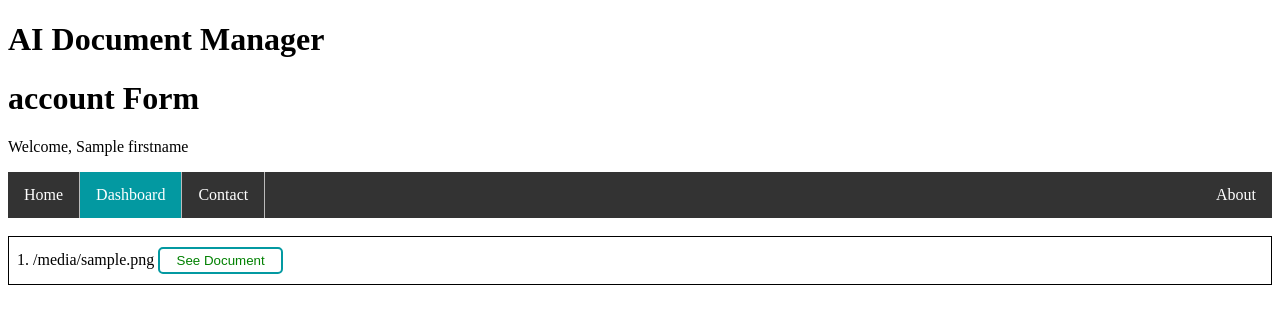
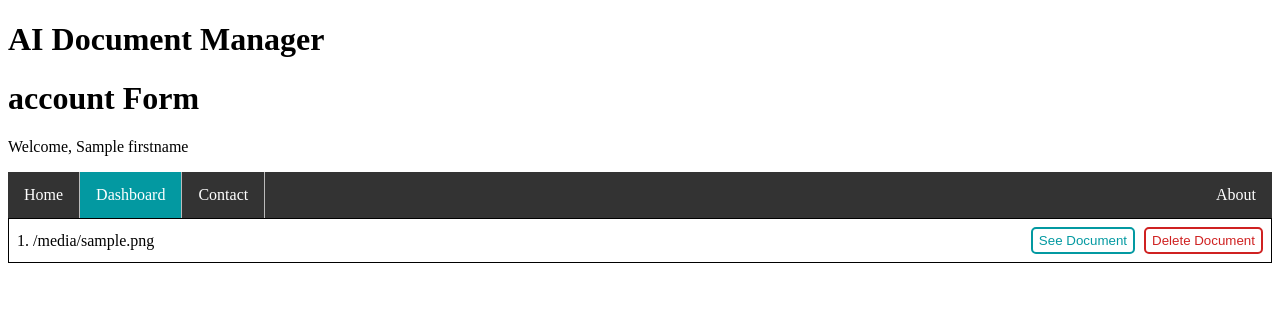
Before and after one commit to Omid444/AI-Powered-Document-Management-and-Assistant, a Python web app: template templates/dashboard.html in a window 1280 px wide. Shown: the top 324 px of the page. Run offline with Jinja, Linux system fonts and the light colour scheme; the template is opened without the code that fills it: most values are stand-ins (such as "Sample title", 1, 10 or a date in 2020).

Commit message:
delete button created and activated

```diff
--- a/services/lang_chain.py
+++ b/services/lang_chain.py
@@ -129,9 +129,9 @@ def turn_txt_to_vector(username, raw_document, file_name, file_path, chunk_size:
     if not chunks:
         print("Error: Document is empty or could not be processed.")
         return 0
+    document_id = str(uuid.uuid4())
     for chunk in chunks:
         # Generate a unique ID for the document
-        document_id = str(uuid.uuid4())
         chunk.metadata["username"] = username
         chunk.metadata["document_id"] = document_id
         chunk.metadata["source_key"] = create_source_key(username,file_name)
--- a/static/css/dashboard.css
+++ b/static/css/dashboard.css
@@ -40,18 +40,42 @@ table {
   width: 100%; /* جدول تمام عرض صفحه را می‌گیرد */
 }
 
+/* New Flexbox container to align content */
+.table-cell-content {
+  display: flex;
+  justify-content: space-between;
+  align-items: center; /* Vertically centers the items */
+  width: 100%;
+}
+
 .btn {
   background-color: white;
-  color: green;
+  color: #0399a1;
   border: 2px solid #0399a1;
   padding: 4px 6px;
-  margin: 2px 0;
+  margin-left: 500px;
   cursor: pointer;
-  border-radius:5px 5px;
-  width: 10%;
+  border-radius:5px;
+
 }
 
 .btn:hover {
   background-color: #0399a1;
   color: white
 }
+
+.delete-btn {
+  background-color: white;
+  color: #cf2121;
+  border: 2px solid #cf2121;
+  padding: 4px 6px;
+  margin-left: 5px;
+  cursor: pointer;
+  border-radius:5px;
+
+}
+
+.delete-btn:hover {
+  background-color: #cf2121;
+  color: white
+}
--- a/templates/dashboard.html
+++ b/templates/dashboard.html
@@ -30,14 +30,21 @@
 
 {% for meta in documents["metadatas"] %}
   <table>
+    <tr>
+      <td>
+        <!-- The new Flexbox container -->
+        <div class="table-cell-content">
+          <!-- Document name -->
+          <span>{{loop.index}}. {{ meta["file_name"] }}</span>
 
-    <tr>
-        <td>{{loop.index}}. {{ meta["file_name"] }}
-                <button class="btn" onclick="openDocument('{{ meta['document_id'] }}')">See Document</button>
-        </td>
-
+          <!-- A div to group the buttons on the right -->
+          <div>
+            <button class="btn" onclick="openDocument('{{ meta['document_id'] }}')">See Document</button>
+            <button class="delete-btn" onclick="deleteDocument('{{ meta['document_id'] }}')">Delete Document</button>
+          </div>
+        </div>
+      </td>
     </tr>
-    <br>
   </table>
 {% endfor %}
 
@@ -68,5 +75,37 @@
     alert("Error fetching document");
   });
 }
+
+
+
+    function deleteDocument(documentId) {
+  const token = localStorage.getItem("access_token");
+
+  if (confirm("Do you really want to delete the document?")) {
+    fetch(`/delete_pdf/${encodeURIComponent(documentId)}`, {
+      method: "DELETE",
+      headers: {
+        "Authorization": `Bearer ${token}`
+      }
+    })
+    .then(response => {
+      if (!response.ok) {
+        throw new Error("Unauthorized or error deleting document");
+      }
+      return response.json();  // فرض می‌کنم سرور JSON برمی‌گردونه
+    })
+    .then(data => {
+      alert("Document deleted successfully");
+      const row = document.getElementById(`row-${documentId}`);
+      if (row) row.remove();
+    })
+    .catch(err => {
+      console.error(err);
+      alert("Error deleting document");
+    });
+  }
+}
+
+
   </script>
 {% endblock %}
```
Also changed, not shown: app/api/app.py (+43 -24 lines).
